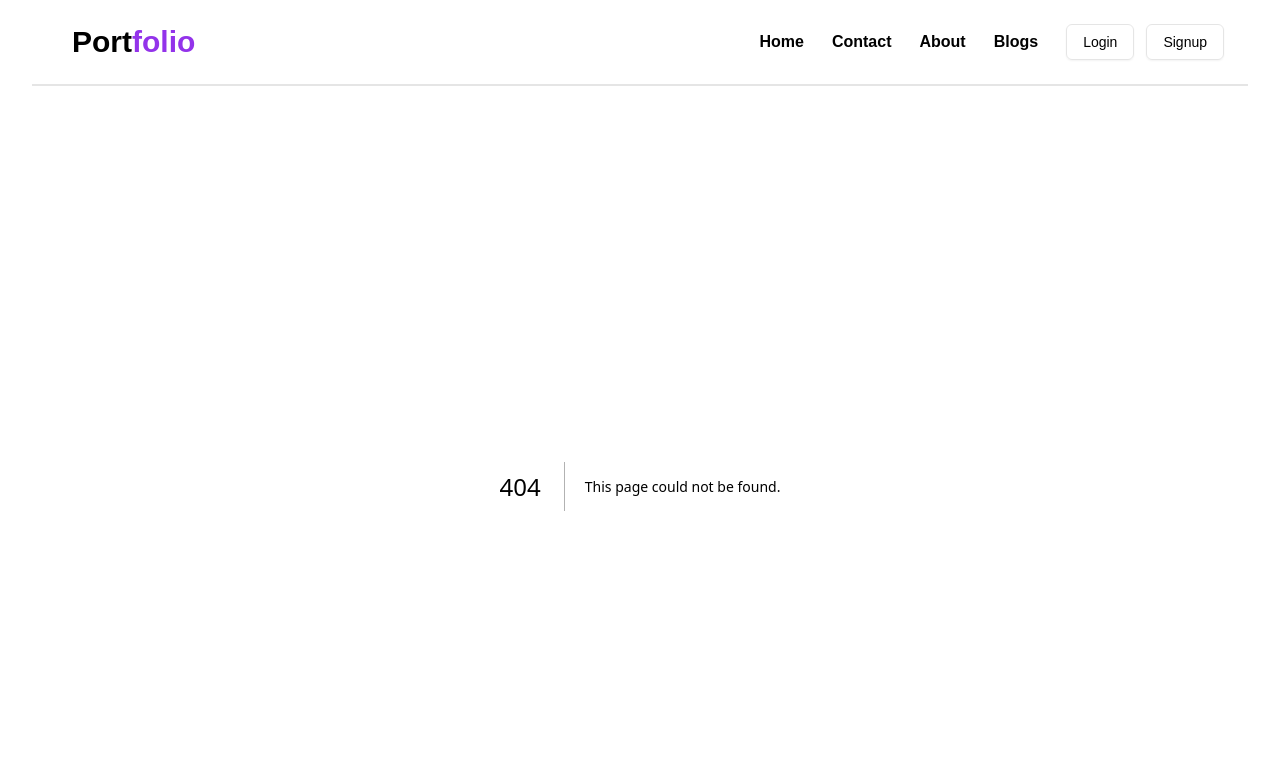
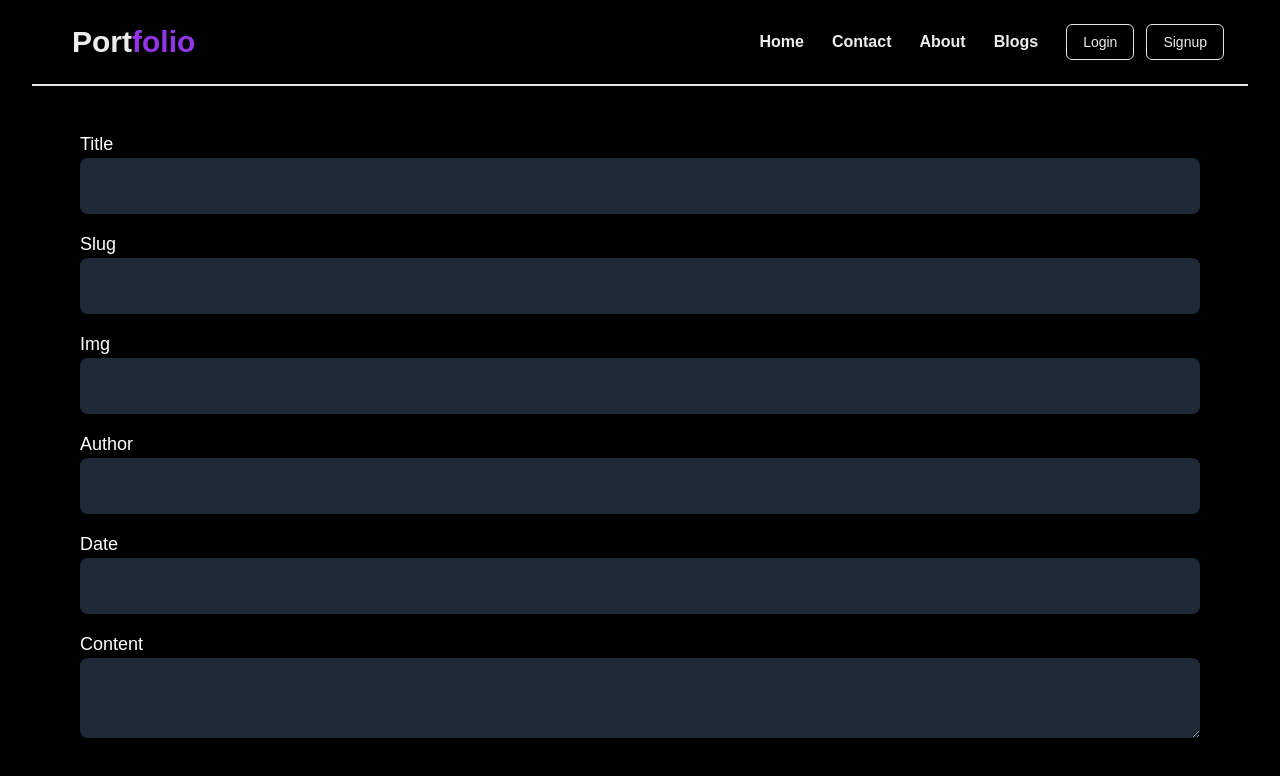
Before and after one commit to Amrit1100/Portfolio, a Next.js app: page /addblog in a window 1280 px wide. Before the commit this address had no page. Shown: the top 776 px of the page. Built offline with nearby package versions, Linux system fonts and the light colour scheme.

Commit message:
Started to add functionality to add blogs

```diff
--- /dev/null
+++ b/pages/addblog.js
@@ -0,0 +1,42 @@
+import React from 'react'
+
+const addblog = () => {
+  return (
+    <div className='mt-7 w-[90vw] mx-auto text-black p-4 flex flex-col gap-4'>
+    <div>
+       <div><label htmlFor="title" className='text-lg text-white'>Title</label></div>
+       <div><input id='title' type="text" className='w-full p-4 rounded-lg bg-gray-800 text-white'/></div>
+      </div>
+
+      <div>
+       <div><label htmlFor="slug" className='text-lg text-white'>Slug</label></div>
+       <div><input id='slug' type="text" className='w-full p-4 rounded-lg bg-gray-800 text-white'/></div>
+      </div>
+
+      <div>
+       <div><label htmlFor="img" className='text-lg text-white'>Img</label></div>
+       <div><input id='img' type="text" className='w-full p-4 rounded-lg bg-gray-800 text-white'/></div>
+      </div>
+
+      <div>
+       <div><label htmlFor="author" className='text-lg text-white'>Author</label></div>
+       <div><input id='author' type="text" className='w-full p-4 rounded-lg bg-gray-800 text-white'/></div>
+      </div>
+
+      <div>
+       <div><label htmlFor="date" className='text-lg text-white'>Date</label></div>
+       <div><input id='date' type="text" className='w-full p-4 rounded-lg bg-gray-800 text-white'/></div>
+      </div>
+
+      <div>
+       <div><label htmlFor="content" className='text-lg text-white'>Content</label></div>
+       <div><textarea id = "content" type="text" className='w-full p-4 rounded-lg bg-gray-800 text-white'/></div>
+      </div>
+
+
+
+    </div>
+  )
+}
+
+export default addblog
--- /dev/null
+++ b/pages/api/addblog.js
@@ -0,0 +1,25 @@
+import client from "@/lib/mongodb";
+
+export default async function handler(req, res) {
+    if (req.method === "POST"){
+        let slug = req.body.slug
+        let img = req.body.img
+        let title = req.body.title
+        let author = req.body.author
+        let date = req.body.date
+        let content = req.body.content
+        client.connect()
+        let db = client.db("Portfolio")
+        let blogs = db.collection("Blogs")
+        let checkedslug = await blogs.findOne({slug})
+        if (checkedslug){
+            res.json({error : "This slug is already being used."})
+        }else{
+            await blogs.insertOne({slug,img,title,author,date,content})
+            res.status(200).json({"success" : "Blog inserted"})
+        }
+
+    }else{
+        res.json({error : "This type of request is not allowed."})
+    }
+}
--- a/pages/blogs.js
+++ b/pages/blogs.js
@@ -31,6 +31,7 @@ const Blogs = () => {
    <h1 className='text-center mt-6 text-3xl'>Blogs</h1>
    {loading && <div className='fixed inset-0 flex justify-center items-center bg-opacity-50r'><div className='text-white text-2xl font-semibold animate-pulse'>Loading...</div></div>}
    {!loading &&  <div className="grid lg:grid-cols-3 md:grid-cols-2 grid-cols-1 w-[80vw] mx-auto mt-6 gap-10">
+    <Link href={`/blogpost/${blogs.slug}`} className='cursor-pointer'>
     <div className='rounded-lg overflow-hidden p-4 transition-all'>
       <div className='w-full h-[250px] text-center mx-auto'><img src={blogs.img} alt="" className='w-full h-full object-cover'/></div>
       <h1 className='mt-3 text-lg font-bold'>{blogs.title}</h1>
@@ -43,6 +44,7 @@ const Blogs = () => {
         </div>
         <div className='text-center'><Link href={`/blogpost/${blogs.slug}`}><Button variant="outline">Read More</Button></Link></div>
     </div>
+    </Link>
     </div>}
 
 
```
